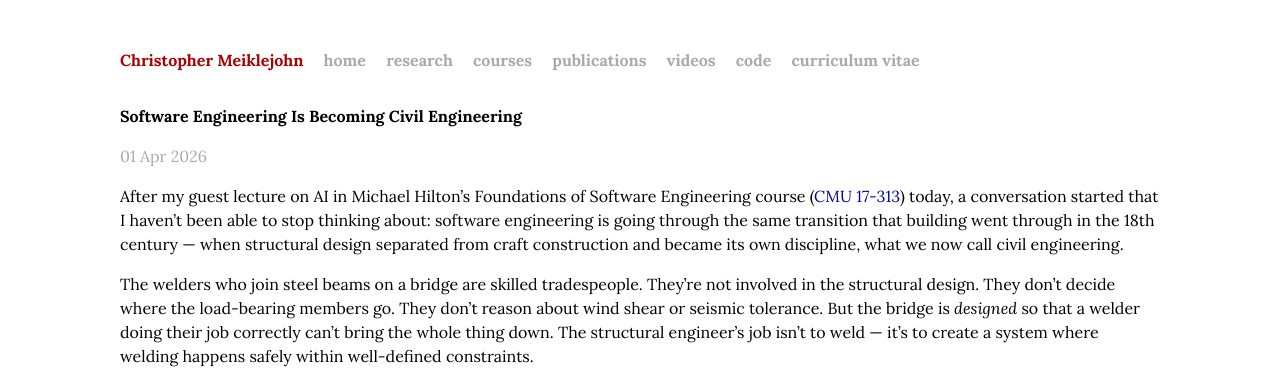
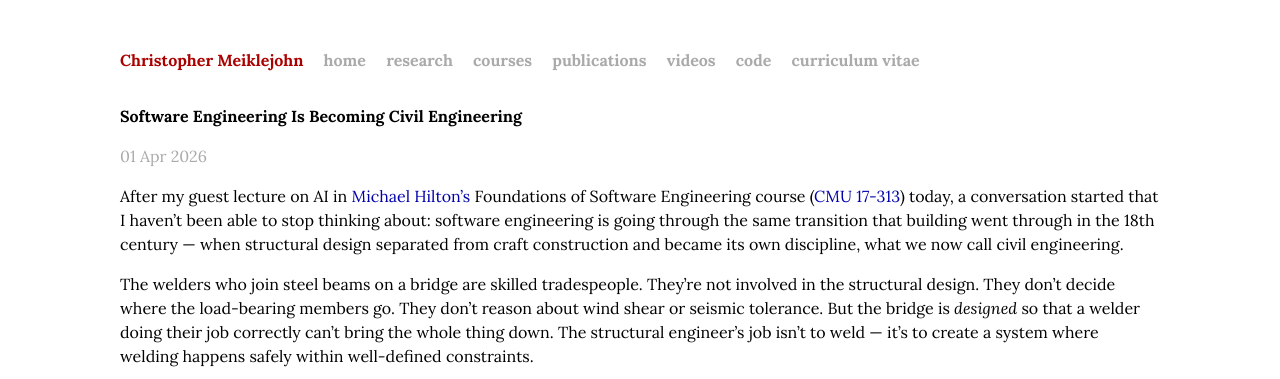
Before and after one commit to cmeiklejohn/cmeiklejohn.github.io, a Jekyll site: the page built from _posts/2026-04-01-software-engineering-is-becoming-civil-engineering.markdown, in a window 1280 px wide and 900 px high. Shown: the top 379 px of the window. Built offline with Jekyll 4.4.1, drawn with Linux system fonts in a browser that asks for light colours; some web fonts are replaced; part of the change alters nothing that is shown.

```diff
--- a/_posts/2026-04-01-software-engineering-is-becoming-civil-engineering.markdown
+++ b/_posts/2026-04-01-software-engineering-is-becoming-civil-engineering.markdown
@@ -6,7 +6,7 @@ group: ai
 categories: ai engineering
 ---
 
-After my guest lecture on AI in Michael Hilton's Foundations of Software Engineering course ([CMU 17-313](https://cmu-313.github.io)) today, a conversation started that I haven't been able to stop thinking about: software engineering is going through the same transition that building went through in the 18th century — when structural design separated from craft construction and became its own discipline, what we now call civil engineering.
+After my guest lecture on AI in [Michael Hilton's](https://www.cs.cmu.edu/~mhilton/) Foundations of Software Engineering course ([CMU 17-313](https://cmu-313.github.io)) today, a conversation started that I haven't been able to stop thinking about: software engineering is going through the same transition that building went through in the 18th century — when structural design separated from craft construction and became its own discipline, what we now call civil engineering.
 
 The welders who join steel beams on a bridge are skilled tradespeople. They're not involved in the structural design. They don't decide where the load-bearing members go. They don't reason about wind shear or seismic tolerance. But the bridge is *designed* so that a welder doing their job correctly can't bring the whole thing down. The structural engineer's job isn't to weld — it's to create a system where welding happens safely within well-defined constraints.
 
```
